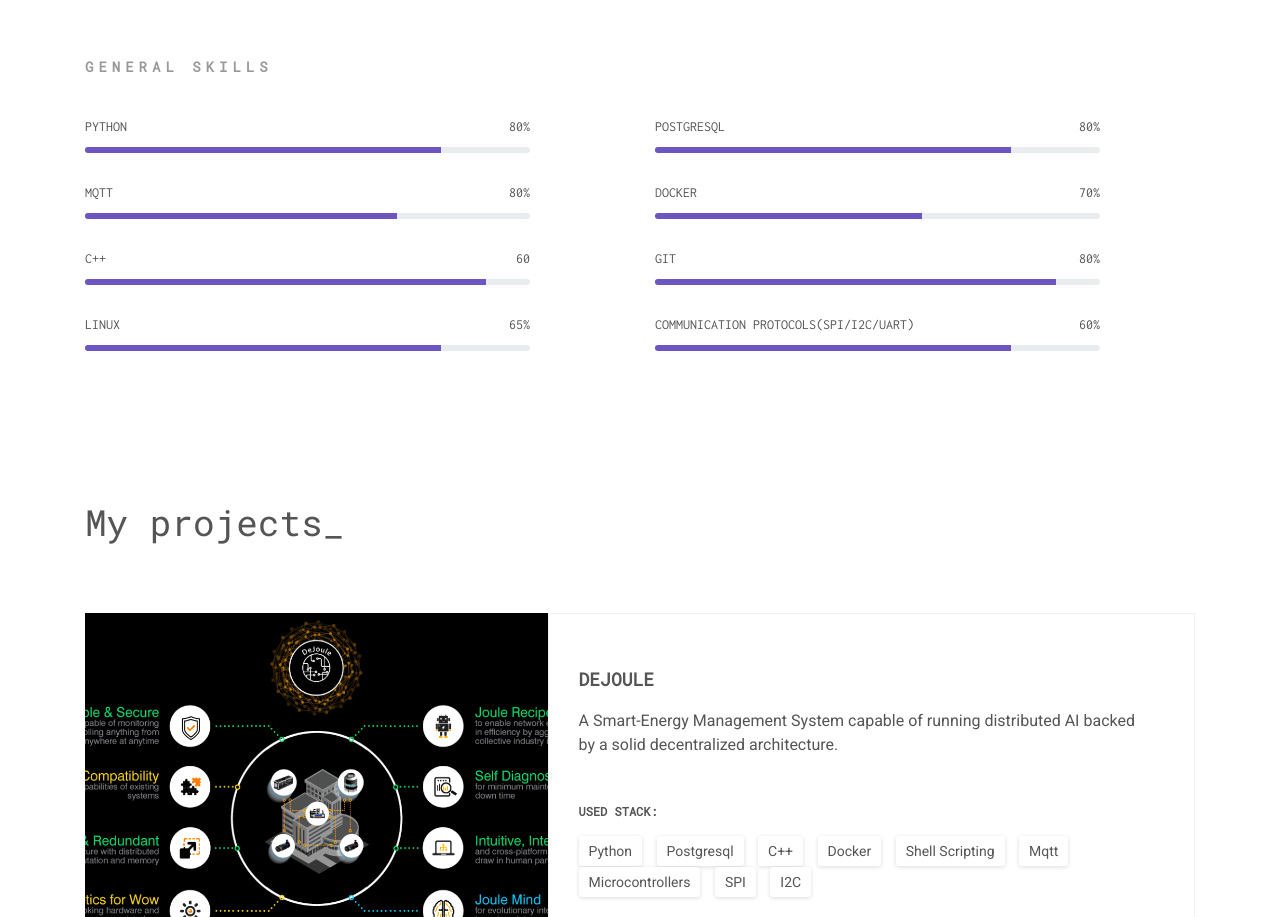
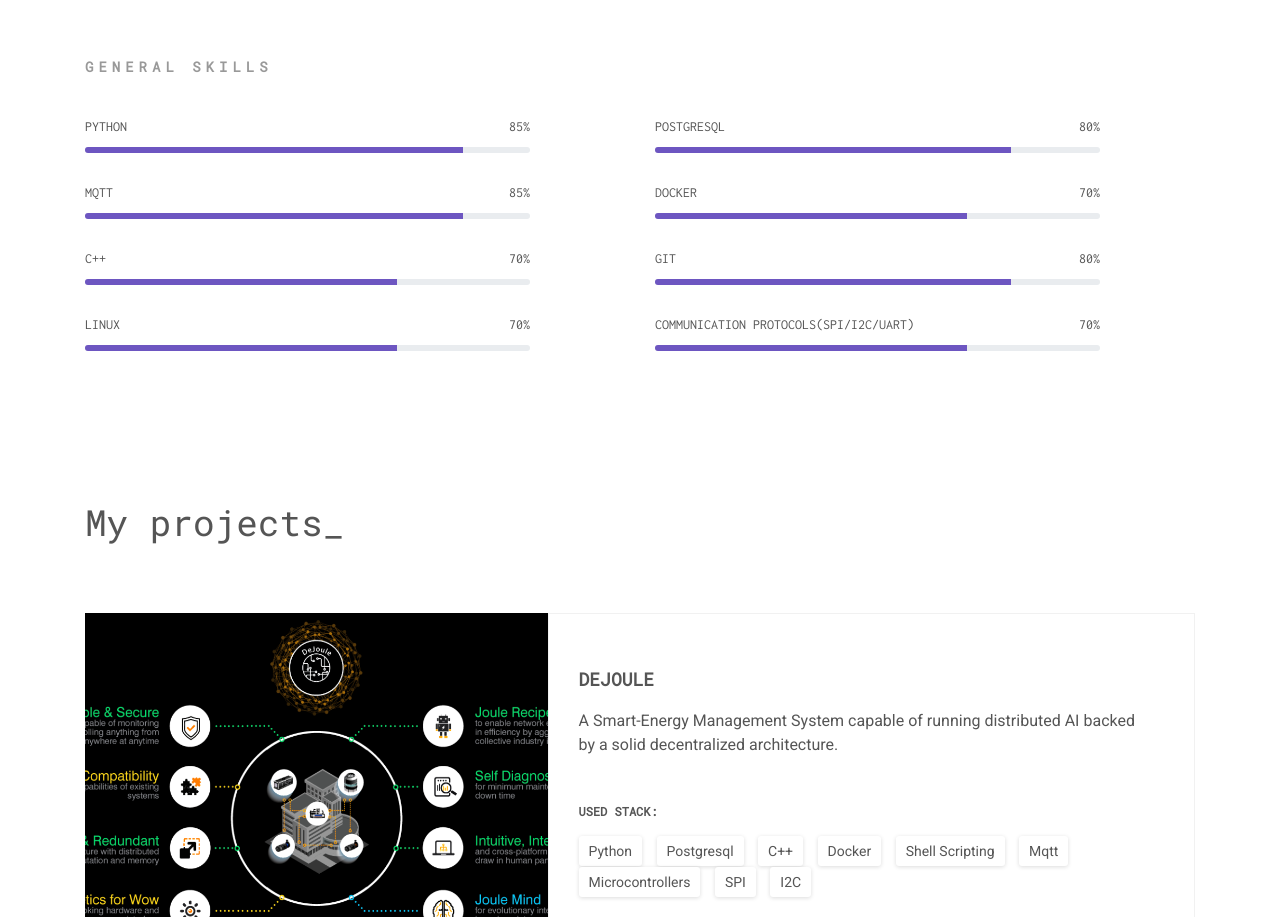
Before and after one commit to Harsh-Pandey/Harsh-Pandey.github.io, a website: page index.html in a window 1280 px wide. Shown: the part 2404-3321 px from the top of the page. Drawn offline with Linux system fonts and the light colour scheme.

Commit message:
Fixed skills progress bar

```diff
--- a/index.html
+++ b/index.html
@@ -204,17 +204,27 @@
         <div class="progress-list__skill">
           <p>
             <span class="progress-list__skill-title">Python</span>
-            <span class="progress-list__skill-value">80%</span>
+            <span class="progress-list__skill-value">85%</span>
           </p>
           <div class="progress">
-            <div class="progress-bar" role="progressbar" aria-valuenow="80" aria-valuemin="0" aria-valuemax="100" >
+            <div class="progress-bar" role="progressbar" aria-valuenow="85" aria-valuemin="0" aria-valuemax="100" >
             </div>
           </div>
         </div>
         <div class="progress-list__skill">
           <p>
             <span class="progress-list__skill-title">Mqtt</span>
-            <span class="progress-list__skill-value">80%</span>
+            <span class="progress-list__skill-value">85%</span>
+          </p>
+          <div class="progress">
+            <div class="progress-bar" role="progressbar" aria-valuenow="85" aria-valuemin="0" aria-valuemax="100">
+            </div>
+          </div>
+        </div>
+        <div class="progress-list__skill">
+          <p>
+            <span class="progress-list__skill-title">C++</span>
+            <span class="progress-list__skill-value">70%</span>
           </p>
           <div class="progress">
             <div class="progress-bar" role="progressbar" aria-valuenow="70" aria-valuemin="0" aria-valuemax="100">
@@ -223,21 +233,11 @@
         </div>
         <div class="progress-list__skill">
           <p>
-            <span class="progress-list__skill-title">c++</span>
-            <span class="progress-list__skill-value">60</span>
+            <span class="progress-list__skill-title">Linux</span>
+            <span class="progress-list__skill-value">70%</span>
           </p>
           <div class="progress">
-            <div class="progress-bar" role="progressbar" aria-valuenow="90" aria-valuemin="0" aria-valuemax="100">
-            </div>
-          </div>
-        </div>
-        <div class="progress-list__skill">
-          <p>
-            <span class="progress-list__skill-title">Linux</span>
-            <span class="progress-list__skill-value">65%</span>
-          </p>
-          <div class="progress">
-            <div class="progress-bar" role="progressbar" aria-valuenow="80" aria-valuemin="0" aria-valuemax="100">
+            <div class="progress-bar" role="progressbar" aria-valuenow="70" aria-valuemin="0" aria-valuemax="100">
             </div>
           </div>
         </div>
@@ -259,7 +259,7 @@
             <span class="progress-list__skill-value">70%</span>
           </p>
           <div class="progress">
-            <div class="progress-bar" role="progressbar" aria-valuenow="60" aria-valuemin="0" aria-valuemax="100">
+            <div class="progress-bar" role="progressbar" aria-valuenow="70" aria-valuemin="0" aria-valuemax="100">
             </div>
           </div>
         </div>
@@ -269,17 +269,17 @@
             <span class="progress-list__skill-value">80%</span>
           </p>
           <div class="progress">
-            <div class="progress-bar" role="progressbar" aria-valuenow="90" aria-valuemin="0" aria-valuemax="100">
+            <div class="progress-bar" role="progressbar" aria-valuenow="80" aria-valuemin="0" aria-valuemax="100">
             </div>
           </div>
         </div>
         <div class="progress-list__skill">
           <p>
             <span class="progress-list__skill-title">Communication Protocols(SPI/I2C/UART)</span>
-            <span class="progress-list__skill-value">60%</span>
+            <span class="progress-list__skill-value">70%</span>
           </p>
           <div class="progress">
-            <div class="progress-bar" role="progressbar" aria-valuenow="80" aria-valuemin="0" aria-valuemax="100">
+            <div class="progress-bar" role="progressbar" aria-valuenow="70" aria-valuemin="0" aria-valuemax="100">
             </div>
           </div>
         </div>
```
